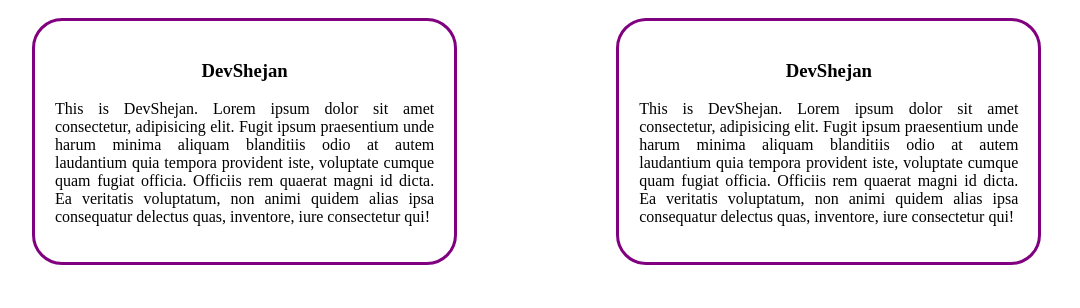
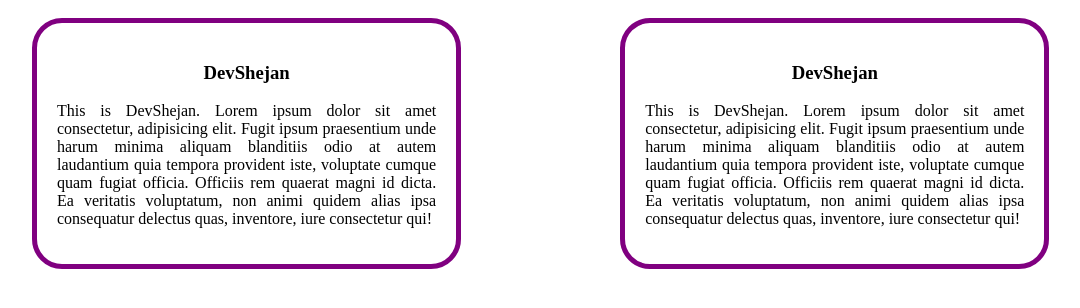
Before and after one commit to DevShejan/Code_Practice, a plain HTML site: page index.html in a window 1280 px wide. Shown: the whole page, without its empty margins (121-1201 px from the left). Drawn offline with Linux system fonts and the light colour scheme.

Commit message:
new css2

```diff
--- a/style.css
+++ b/style.css
@@ -1,5 +1,5 @@
 .div{
-    border: 3px solid purple;
+    border: 5px solid purple;
     border-radius: 30px;
     margin: 10px;
     padding: 20px;
```
